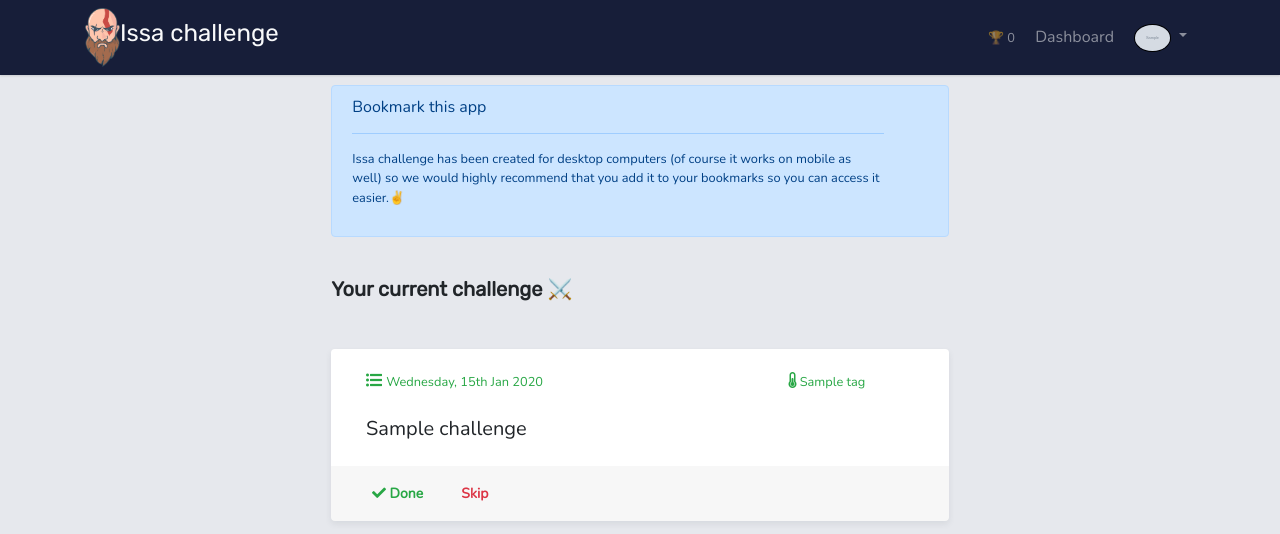
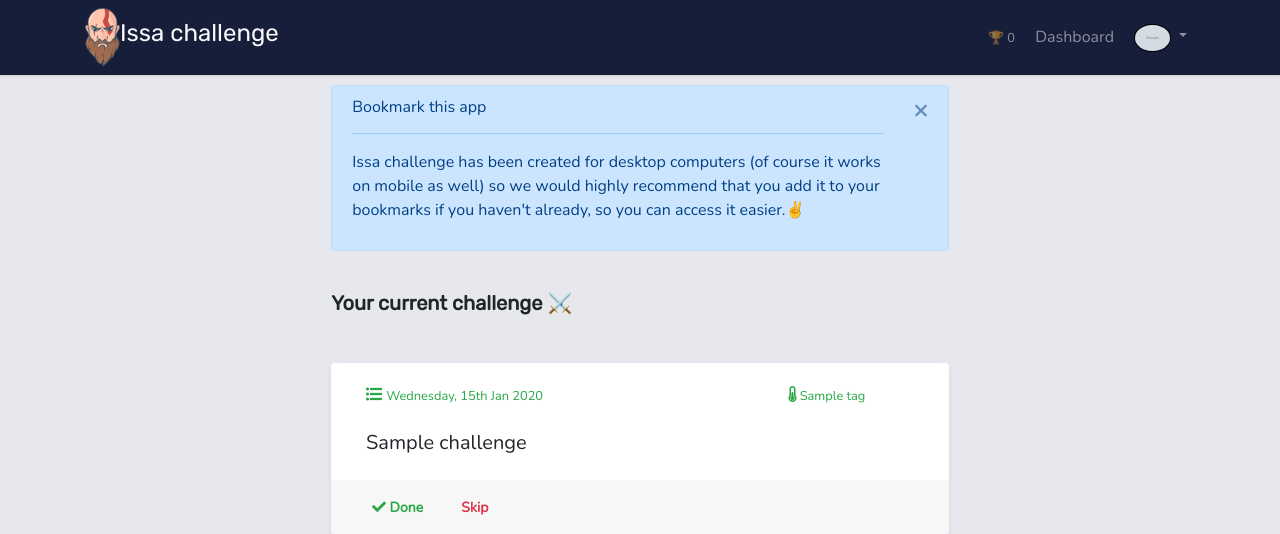
Before and after one commit to shambekela/issachallenge, a Flask app: template app/main/templates/home.html in a window 1280 px wide. Shown: the top 534 px of the page. Run offline with Flask 2, Linux system fonts and the light colour scheme; the template is opened without the code that fills it: values that come from a table or form of the project are taken from there, others are empty; a user stored in the database is signed in; tables that the repository leaves empty hold one stand-in row (values such as "Sample post"); grey boxes marked "Sample" are stand-in pictures; some libraries are stand-ins or nearby versions.

Commit message:
Update front-end

```diff
--- a/app/main/templates/home.html
+++ b/app/main/templates/home.html
@@ -17,9 +17,12 @@
 						<div class="alert alert-primary alert-dismissible fade show" role="alert">
 							<h6>Bookmark this app</h6>
 							<hr>
-							<p class="small">
-								Issa challenge has been created for desktop computers (of course it works on mobile as well) so we would highly recommend that you add it to your bookmarks  so you can access it easier.✌️
+							<p>
+								Issa challenge has been created for desktop computers (of course it works on mobile as well) so we would highly recommend that you add it to your bookmarks if you haven't already, so you can access it easier.✌️
 							</p>
+							<button type="button" class="close" data-dismiss="alert" aria-label="Close">
+							   <span aria-hidden="true">&times;</span>
+							</button>
 						</div>
 					</div>
 				{% endif %}
```
